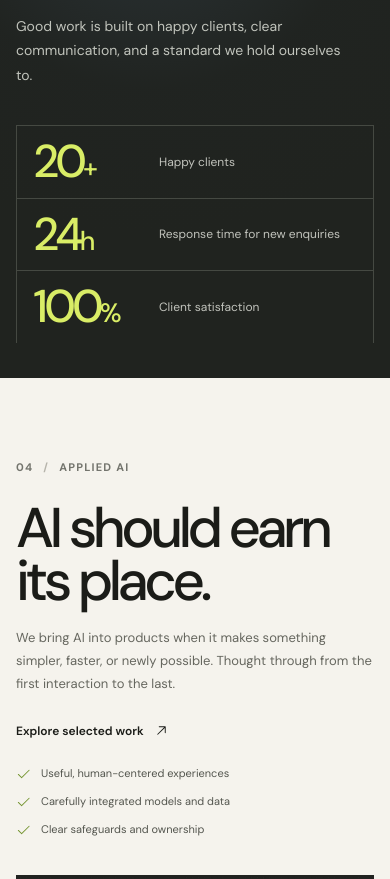
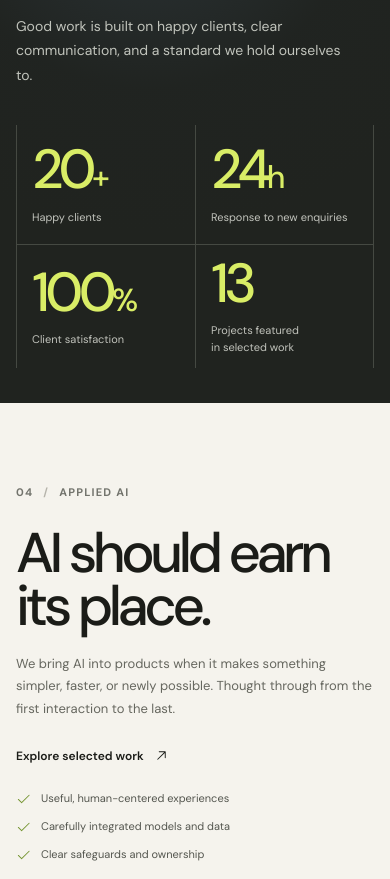
Before and after one commit to RishavK1/getvout, a React (Vite) app: page / in a window 390 px wide. Shown: the part 3453-4332 px from the top of the page. Built offline with nearby package versions, Linux system fonts and the light colour scheme.

Commit message:
Add portfolio count to client proof metrics

```diff
--- a/src/App.jsx
+++ b/src/App.jsx
@@ -455,8 +455,9 @@ export function App() {
             </div>
             <div className="proof-stats">
               <div className="proof-stat"><span className="stat-value">20<span>+</span></span><span className="stat-label">Happy clients</span></div>
-              <div className="proof-stat"><span className="stat-value">24<span>h</span></span><span className="stat-label">Response time for new enquiries</span></div>
+              <div className="proof-stat"><span className="stat-value">24<span>h</span></span><span className="stat-label">Response to new enquiries</span></div>
               <div className="proof-stat"><span className="stat-value">100<span>%</span></span><span className="stat-label">Client satisfaction</span></div>
+              <div className="proof-stat"><span className="stat-value">{projects.length}</span><span className="stat-label">Projects featured<br />in selected work</span></div>
             </div>
           </div>
         </section>
--- a/src/styles.css
+++ b/src/styles.css
@@ -194,9 +194,10 @@ img { display: block; max-width: 100%; }
 .proof-heading .section-index span { color: #666d66; }
 .proof-heading h2 { margin: 23px 0 0; font-size: clamp(37px, 4vw, 52px); line-height: 1.02; letter-spacing: -.065em; font-weight: 500; }
 .proof-heading > p:last-child { max-width: 320px; margin: 19px 0 0; color: #c1c4bc; font-size: 14px; line-height: 1.75; }
-.proof-stats { display: grid; grid-template-columns: repeat(3, minmax(0, 1fr)); }
-.proof-stat { min-width: 0; min-height: 190px; padding: 8px clamp(14px, 2vw, 22px) 22px; display: flex; flex-direction: column; justify-content: center; border-left: 1px solid #454942; }
-.proof-stat:last-child { border-right: 1px solid #454942; }
+.proof-stats { display: grid; grid-template-columns: repeat(2, minmax(0, 1fr)); }
+.proof-stat { min-height: 143px; padding: 8px 22px 22px; display: flex; flex-direction: column; justify-content: center; border-left: 1px solid #454942; border-bottom: 1px solid #454942; }
+.proof-stat:nth-child(2n) { border-right: 1px solid #454942; }
+.proof-stat:nth-child(n+3) { border-bottom: 0; }
 .stat-value { color: var(--lime); font-size: clamp(49px, 5vw, 70px); line-height: .95; font-weight: 450; letter-spacing: -.085em; }
 .stat-value span { font-size: .58em; letter-spacing: -.03em; }
 .stat-label { margin-top: 13px; color: #c1c3bc; font-size: 12px; line-height: 1.55; }
@@ -341,9 +342,9 @@ img { display: block; max-width: 100%; }
   .proof-heading h2 { font-size: 44px; }
   .proof-heading > p:last-child { max-width: 325px; font-size: 14px; }
   .proof-stats { margin-top: 38px; }
-  .proof-stat { min-height: 130px; padding: 12px 10px; }
-  .stat-value { font-size: clamp(32px, 7vw, 52px); }
-  .stat-label { font-size: 10px; }
+  .proof-stat { min-height: 120px; padding: 12px 15px; }
+  .stat-value { font-size: 55px; }
+  .stat-label { font-size: 11px; }
   .ai-section { display: flex; flex-direction: column; align-items: stretch; gap: 38px; }
   .ai-copy h2 { font-size: clamp(56px, 13vw, 75px); }
   .ai-description { margin-top: 20px; font-size: 13px; }
@@ -374,15 +375,6 @@ img { display: block; max-width: 100%; }
   .footer-bottom > span:nth-child(2) { order: 3; flex-basis: 100%; }
 }
 
-@media (max-width: 480px) {
-  .proof-stats { grid-template-columns: 1fr; }
-  .proof-stat { min-height: 0; padding: 14px 16px; display: grid; grid-template-columns: 112px minmax(0, 1fr); align-items: center; column-gap: 14px; border-right: 1px solid #454942; border-bottom: 1px solid #454942; }
-  .proof-stat:first-child { border-top: 1px solid #454942; }
-  .proof-stat:last-child { border-bottom: 0; }
-  .stat-value { font-size: 46px; }
-  .stat-label { margin-top: 0; font-size: 12px; }
-}
-
 @media (max-width: 390px) {
   .section-shell, .header-inner { width: min(100% - 32px, 600px); }
   .hero h1 { font-size: 59px; }
```
